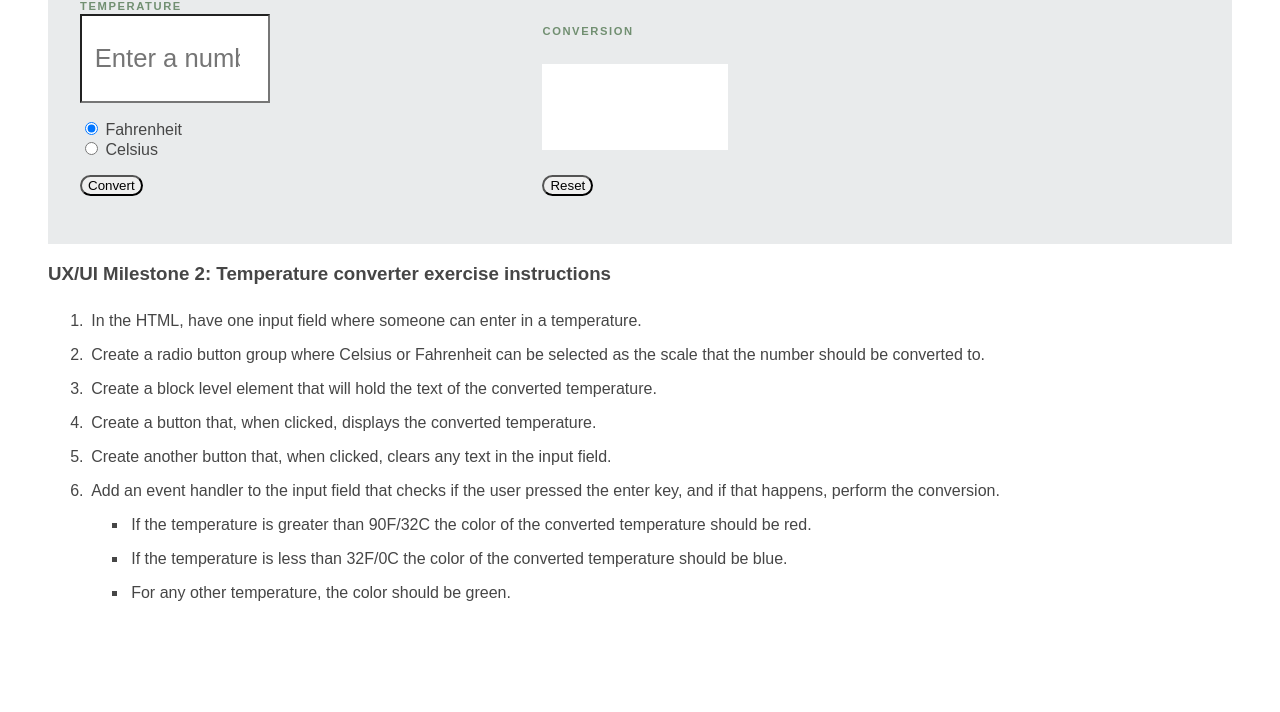
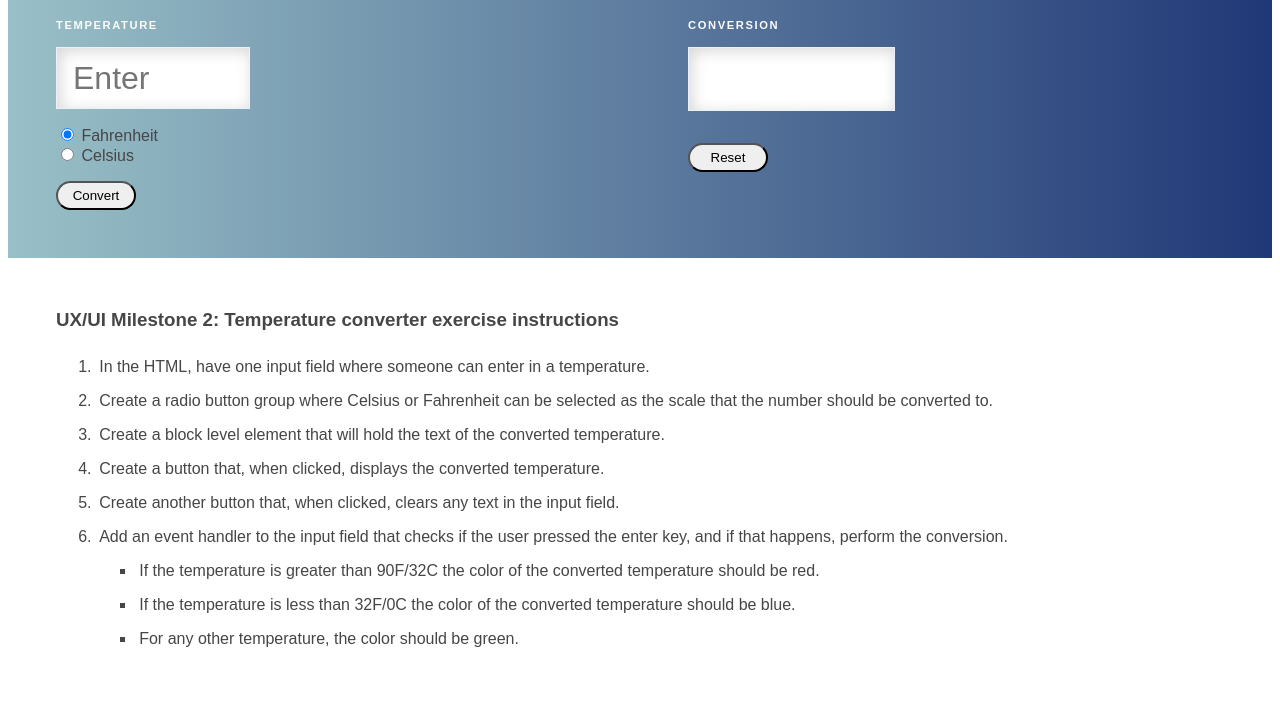
Before and after one commit to PhonethipLiu/Temperature-converter, a plain HTML site: page index.html in a window 1280 px wide. Shown: the part 136-848 px from the top of the page. Before the commit the page ends 800 px from the top, so only its background shows below. Drawn offline with Linux system fonts and the light colour scheme.

Commit message:
DONE! Finished exercise that works '

```diff
--- a/index.html
+++ b/index.html
@@ -11,14 +11,14 @@
 <body>
 
 <!-- In the HTML, have one input field where someone can enter in a temperature. -->
-
+<main>
+    <h1>Temperature converter</h1>
     <section class="C_wrapper">
-        <h1>Temperature converter</h1>
-        <div class="flex-container-1">
-            <p><label>Temperature</label><br>
+        <div class="flex-container">
+            <p class="label">Temperature</p>
 
         <!-- input temp num -->
-            <input id="temp_input" type="number" placeholder="Enter a number"></p>
+            <p><input id="temp_input" type="number" placeholder="Enter"> </p>
 
             <!-- radial buttons -->
             <p><input class="btn-temp-type" type="radio" name="degree" value="F" id="F" checked> Fahrenheit <br>
@@ -31,10 +31,10 @@
         </div>
 <!-- Create a block level element that will hold the text of the converted temperature. -->
 
-        <div class="flex-container-2">
-                <label>Conversion </label><br>
+        <div class="flex-container">
+                <p class="label">Conversion </p>
             <p id="temp_output" style="color:black">
-
+              <!-- output temp goes here -->
             </p>
 
             <!-- clear button -->
@@ -42,6 +42,7 @@
         </div>
 
     </section>
+    </main>
 
     <section class="instructions">
         <h3>UX/UI Milestone 2: Temperature converter exercise instructions</h3>
--- a/main.css
+++ b/main.css
@@ -1,15 +1,6 @@
 body{
     font-family: Arial, sans-serif;
     color: rgb(70, 70,70);
-    margin: 1em 3em;
-}
-
-label {
-    font-size: .7em;
-    letter-spacing: .1rem;
-    font-weight: bold;
-    color: rgb(113, 143, 113);
-    text-transform: uppercase;
 }
 
 li {
@@ -19,34 +10,66 @@ li {
 ul {
     list-style: square;
 }
+
+h1{
+    color: rgb(253, 252, 253);
+    padding: 2em 1.5em 0em 1.5em;
+}
+
 /* ====== class styles ========== */
 
+.label {
+    font-size: .7em;
+    letter-spacing: .1rem;
+    font-weight: bold;
+    color: rgb(253, 252, 253);
+    text-transform: uppercase;
+}
+
 /* containers */
+main{
+    background: linear-gradient(to right, rgb(153, 192, 199) , rgb(33, 56, 119));
+}
 .C_wrapper {
-    padding: 2em 2em;
-    background-color: rgb(233, 235, 236);
+    display: flex;
+    align-items: flex-start;
 }
-.flex-container-1,
-.flex-container-2 {
-    display: inline-block;
-    padding-right: 10px;
-    width: 40%;
-    align-content: space-around;
+.flex-container {
+    flex: 1;
+    padding: 0em 3rem 2em 3rem;
+    width: 50%;
     flex-wrap: nowrap;
-    align-items: stretch;
-
 }
 .btn-convert,
 .btn-reset {
     border-radius: 50px;
+    width: 80px;
+    padding: 5px 0px;
+}
+
+.instructions {
+    padding: 2em 3em;
 }
 
 /* id styles */
-#temp_output,
+#temp_output {
+    height: 36px;
+    width: 160px;
+    background-color: white;
+    padding: .4em .7em;
+    font-size: 2rem;
+    margin-top: .5em;
+    border: 1px solid rgba(230, 238, 247, 0.8);
+    box-shadow: 3px 3px 15px 0px rgb(216, 214, 215) inset;
+
+}
+
 #temp_input {
     height: 60px;
     width: 160px;
     background-color: white;
-    padding:.5em;
-    font-size: 1.6em;
+    padding: 0em .5em;
+    font-size: 2rem;
+    border: 1px solid rgba(230, 238, 247, 0.8);
+    box-shadow: 3px 3px 15px 0px rgb(216, 214, 215) inset;
 }
```
